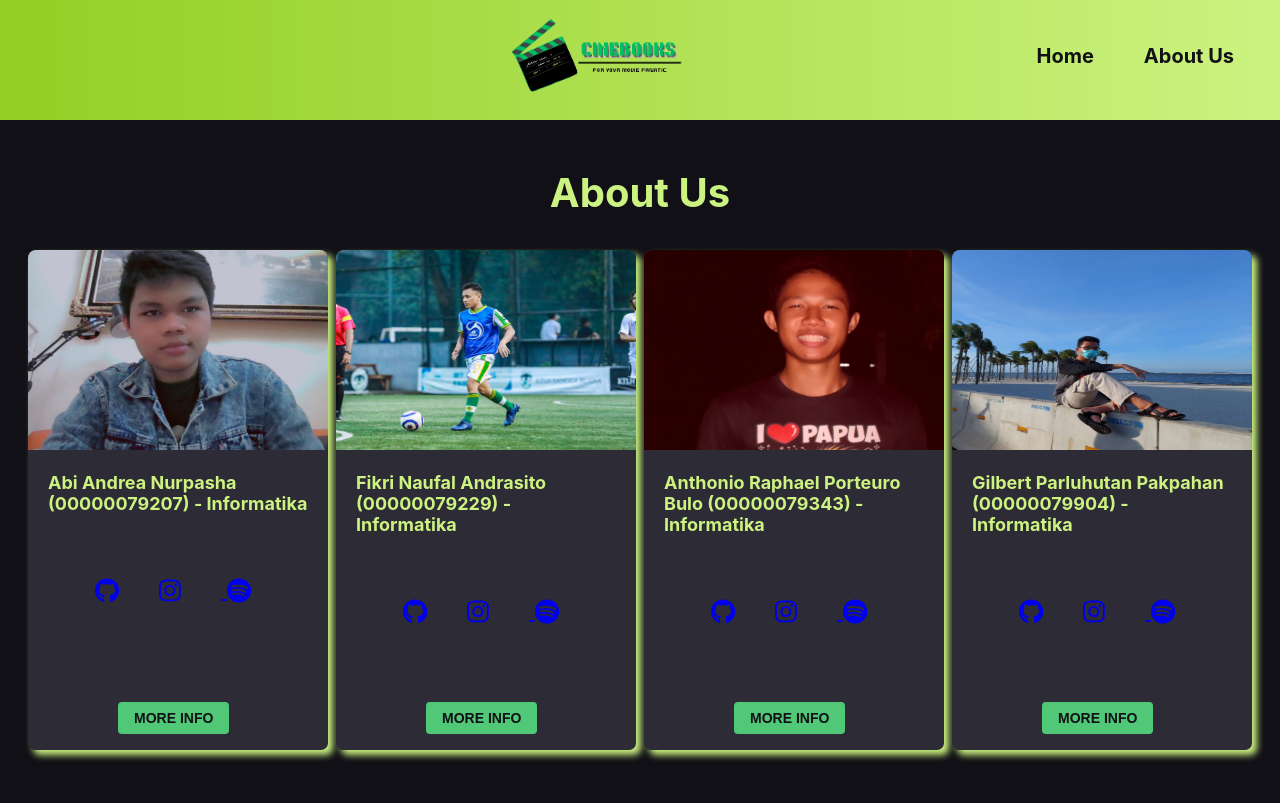
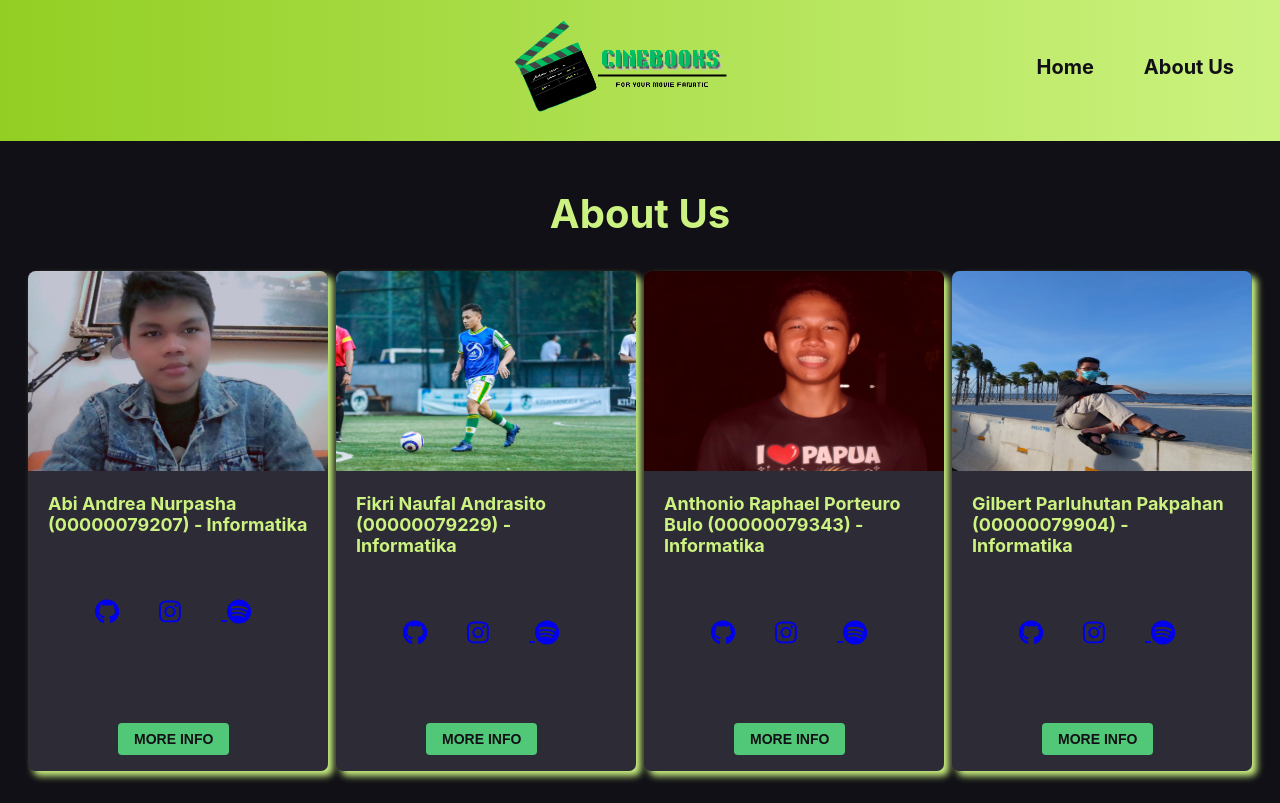
Before and after one commit to KingAbby/Cinebooks, a React (Create React App) app: page /AboutUs.js in a window 1280 px wide. Built offline with nearby package versions, Linux system fonts and the light colour scheme.

Commit message:
Add: Overflow CSS

```diff
--- a/src/assets/MovieDesc/Nav.js
+++ b/src/assets/MovieDesc/Nav.js
@@ -16,7 +16,7 @@
     <div>
       <ul id="nav">
         <li className="logo">
-          <img src={LOGO} style={{ width: "40%" }} />
+          <img src={LOGO} style={{ width: "50%" }} />
         </li>
         <li>
           <a href="/">Home</a>
--- a/src/style.css
+++ b/src/style.css
@@ -448,3 +448,26 @@
     transform: rotate(360deg);
   }
 }
+
+/* Overflow CSS */
+::-webkit-scrollbar {
+  width: 10px;
+}
+
+  /* Track */
+::-webkit-scrollbar-track {
+  -webkit-box-shadow: inset 0 0 6px #111016;
+  -webkit-border-radius: 10px;
+  border-radius: 10px;
+}
+
+  /* Handle */
+::-webkit-scrollbar-thumb {
+  -webkit-border-radius: 10px;
+  border-radius: 10px;
+  background: #50C878;
+  -webkit-box-shadow: inset 0 0 6px rgba(0,0,0,0.5);
+}
+::-webkit-scrollbar-thumb:window-inactive {
+  background: #50C878
+}
```
